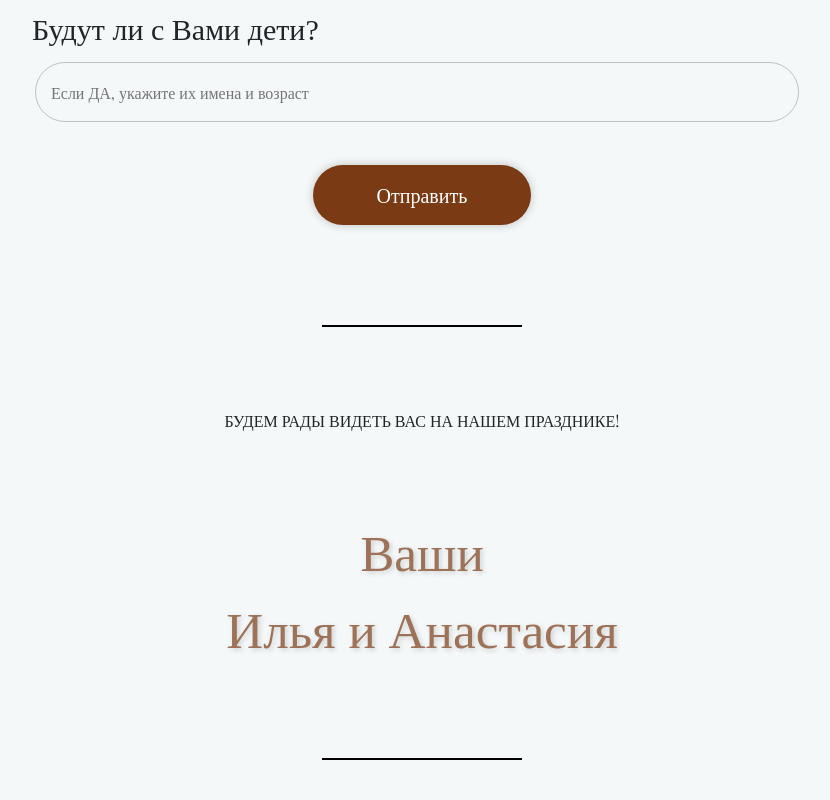
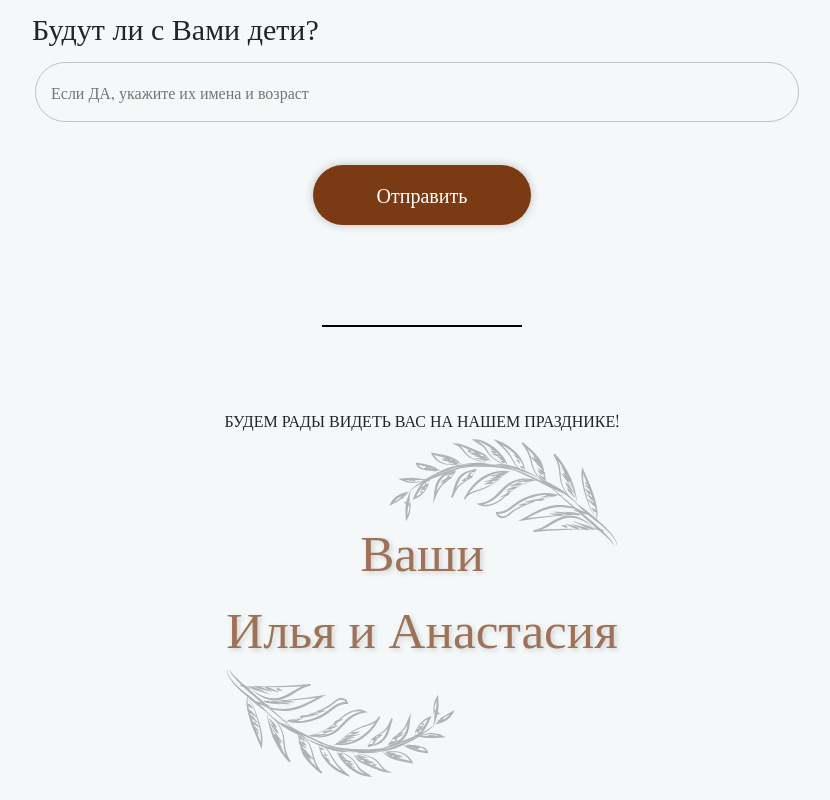
Before and after one commit to Lucem-afferens/wtd-justDay, a website built with Vite: page index.html in a window 1280 px wide. Shown: the part 7144-7944 px from the top of the page, without its empty margins (218-1048 px from the left). Built offline with nearby package versions, Linux system fonts and the light colour scheme; files whose address does not match are found by name; a web font is replaced by a local one.

Commit message:
added branches to footer

```diff
--- a/index.html
+++ b/index.html
@@ -66,8 +66,8 @@
                         <img src="public/img/music-key-black.svg" alt="play music">
                     </div>
                 </div>
-                <div class="main__music__text">
-                    Вкл. музыку
+            <div class="main__music__text">
+                Вкл. музыку
             </div>
 
             <!-- <div class="main__arrow">
@@ -358,8 +358,11 @@
             <div class="footer__wrapper">
                 <div class="devider devider_footer anim"></div>
                 <div class="descr descr_footer anim">БУДЕМ РАДЫ ВИДЕТЬ ВАС НА НАШЕМ ПРАЗДНИКЕ!</div>
-                <h2 class="title title_footer">Ваши <br> Илья и Анастасия</h2>
-                <div class="devider devider_footer"></div>
+                <div class="title title_footer">Ваши <br> Илья и Анастасия
+                    <div class="footer__branch">
+                        <img src="public/img/Group 1.svg" alt="">
+                    </div>
+                </div>
             </div>
         </div>
     </section>
--- a/src/sass/blocks/_footer.scss
+++ b/src/sass/blocks/_footer.scss
@@ -1,6 +1,6 @@
 .footer {
     padding-top: 100px;
-    padding-bottom: 40px;
+    padding-bottom: 130px;
     text-align: center;
     &__wrapper {
         display: flex;
@@ -8,4 +8,16 @@
         gap: 80px;
         align-items: center;
     }
+    &__branch {
+        position: absolute;
+        top: -50%;
+        left: 0;
+        width: 100%;
+        height: auto;
+        opacity: .4;
+        img {
+            height: 100%;
+            width: 100%;
+        }
+    }
 }
--- a/src/sass/blocks/_titles.scss
+++ b/src/sass/blocks/_titles.scss
@@ -25,6 +25,7 @@
         text-shadow: 2px 2px 5px #c0c0c0;
         opacity: .7;
         font-size: clamp(38px, 4vw, 80px);
+        position: relative;
     }
     &_path {
         width: 100%;
```
Also changed, not shown: public/img/Group 1.svg (added), public/img/Group 2.svg (added), public/img/Group 4.svg (added).
